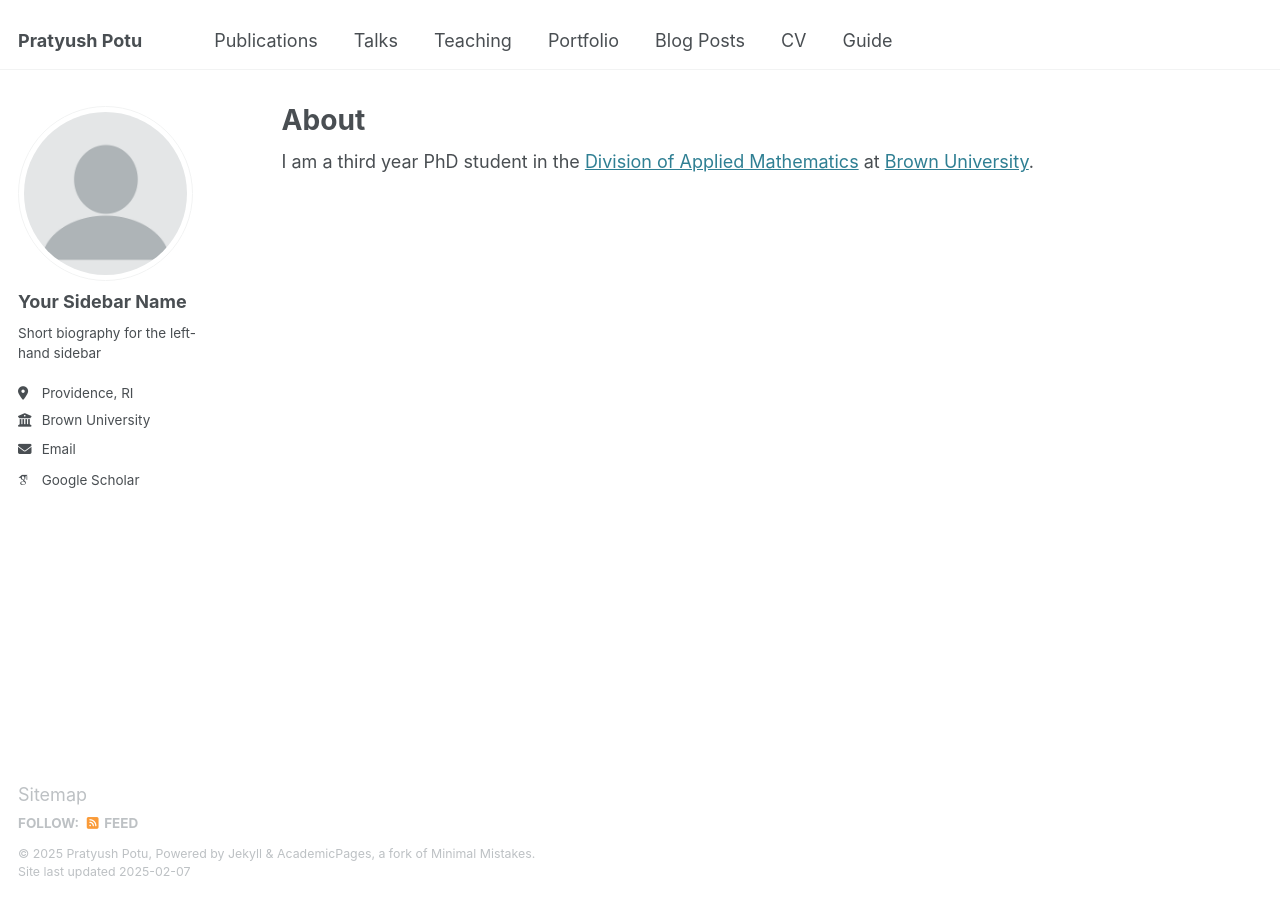
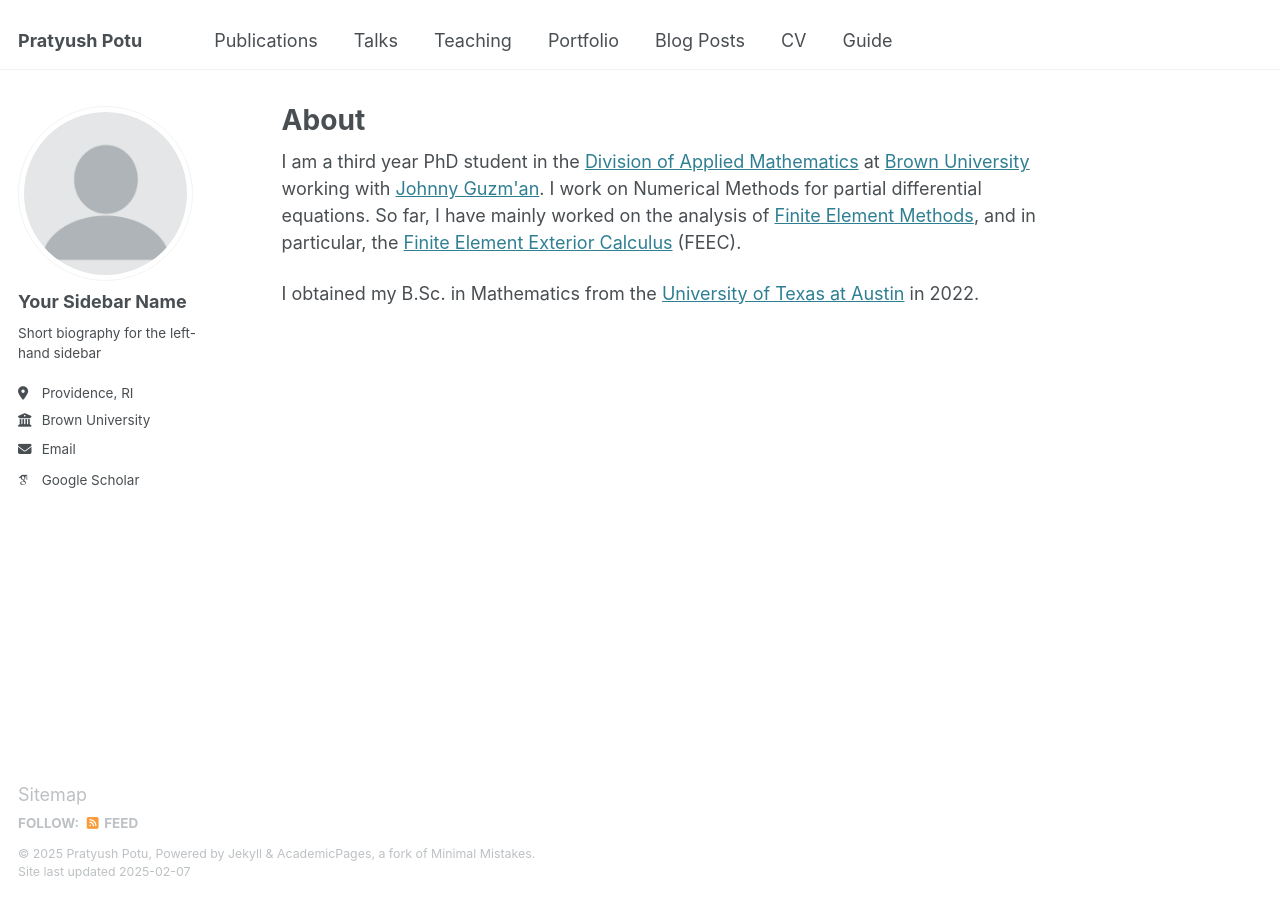
Before and after one commit to pratyushpotu/pratyushpotu.github.io, a Jekyll site: the page built from _pages/about.md, in a window 1280 px wide. Built offline with Jekyll 4.4.1, drawn with Linux system fonts in a browser that asks for light colours; some web fonts are replaced.

Commit message:
Update about.md

```diff
--- a/_pages/about.md
+++ b/_pages/about.md
@@ -7,4 +7,6 @@
   - /about.html
 ---
 
-I am a third year PhD student in the [Division of Applied Mathematics](https://appliedmath.brown.edu/) at [Brown University](https://www.brown.edu/).
+I am a third year PhD student in the [Division of Applied Mathematics](https://appliedmath.brown.edu/) at [Brown University](https://www.brown.edu/) working with [Johnny Guzm\'an](https://appliedmath.brown.edu/people/johnny-guzman). I work on Numerical Methods for partial differential equations. So far, I have mainly worked on the analysis of [Finite Element Methods](https://en.wikipedia.org/wiki/Finite_element_method), and in particular, the [Finite Element Exterior Calculus](https://en.wikipedia.org/wiki/Finite_element_exterior_calculus) (FEEC).
+
+I obtained my B.Sc. in Mathematics from the [University of Texas at Austin](https://www.utexas.edu/) in 2022.
```
